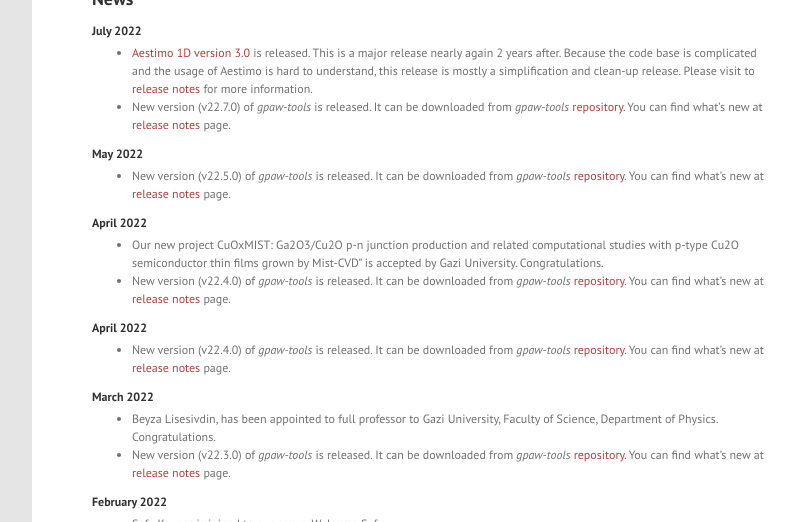
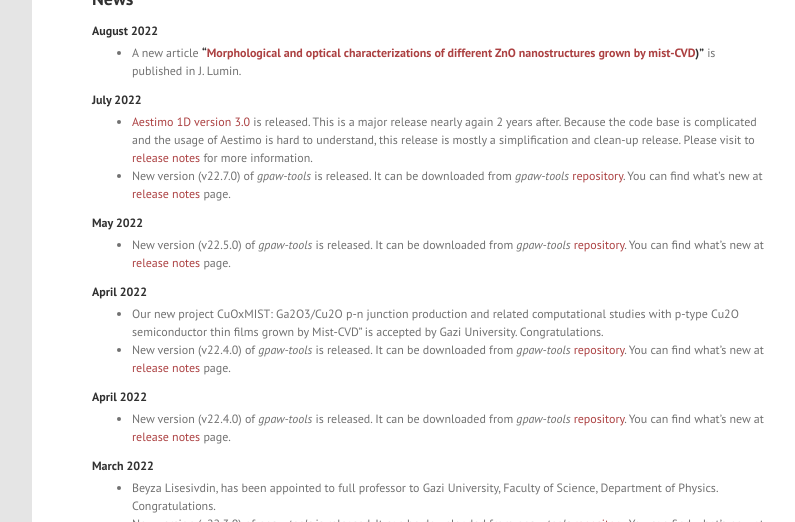
Before and after one commit to lrgresearch/oldwebsite, a Jekyll site: the page built from index.md, in a window 1280 px wide and 900 px high, cut to the strip 378-900 px from the top of the window. Shown: the whole strip, without its empty margins (184-979 px from the left). Built offline with Jekyll 4.4.1, drawn with Linux system fonts in a browser that asks for light colours; the list of posts is cut into pages by our own code.

Commit message:
Update index.md

```diff
--- a/index.md
+++ b/index.md
@@ -4,6 +4,10 @@
 [![LRG Banner](files/next2022-withlink.png)](https://lrgresearch.org/research.html#next-in-lrg)
 
 ## News
+
+#### August 2022
+
+* A new article **"[Morphological and optical characterizations of different ZnO nanostructures grown by mist-CVD](https://doi.org/10.1016/j.jlumin.2022.119158))"** is published in J. Lumin.
 
 #### July 2022
 * [Aestimo 1D version 3.0](https://www.aestimosolver.org/) is released. This is a major release nearly again 2 years after. Because the code base is complicated and the usage of Aestimo is hard to understand, this release is mostly a simplification and clean-up release. Please visit to [release notes](https://www.aestimosolver.org/releasenotes.html#v300-july-13-2022) for more information.
```
